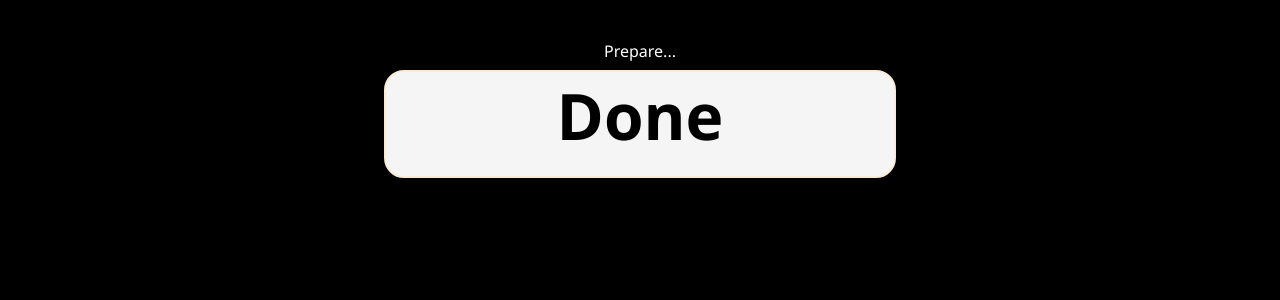
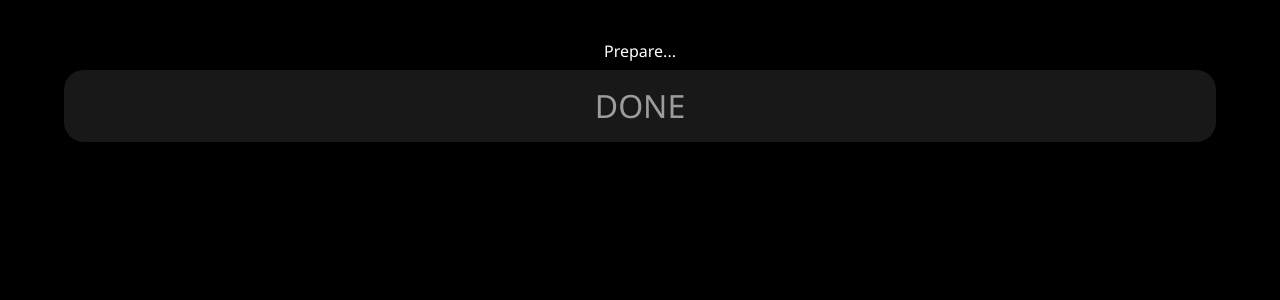
Before and after one commit to c1b3rt00lk1t/free-tabata, a React (Create React App) app: page /prepare in a window 1280 px wide. Shown: the top 300 px of the page. Built offline with nearby package versions, Linux system fonts and the light colour scheme.

Commit message:
Some styling on DoneButton

```diff
--- a/src/components/DoneButton.jsx
+++ b/src/components/DoneButton.jsx
@@ -10,7 +10,7 @@ const DoneButton = () => {
 
 
   return (
-    <div onClick={handleNavigate} className='startStopBtn'>Done</div>
+    <div onClick={handleNavigate} className='doneBtn'>DONE</div>
   )
 }
 
--- a/src/index.css
+++ b/src/index.css
@@ -141,6 +141,23 @@ body{
     text-align: center;
 }
 
+/* DONE BUTTON */
+
+.doneBtn{
+    width: var(--mobile-width);
+    height: calc(var(--startStopBtnHeight)/1.5);
+    border-radius: var(--mobile-border-radius);
+    margin: 0.5vh;
+
+    color: rgb(157, 156, 156);
+    background-color: rgb(25, 24, 24);
+
+    font-size: 4vh;
+    text-align: center;
+    line-height: calc(var(--startStopBtnHeight)/1.5);
+}
+
+
 
 /* Adjustment for wider screens */
 
```
